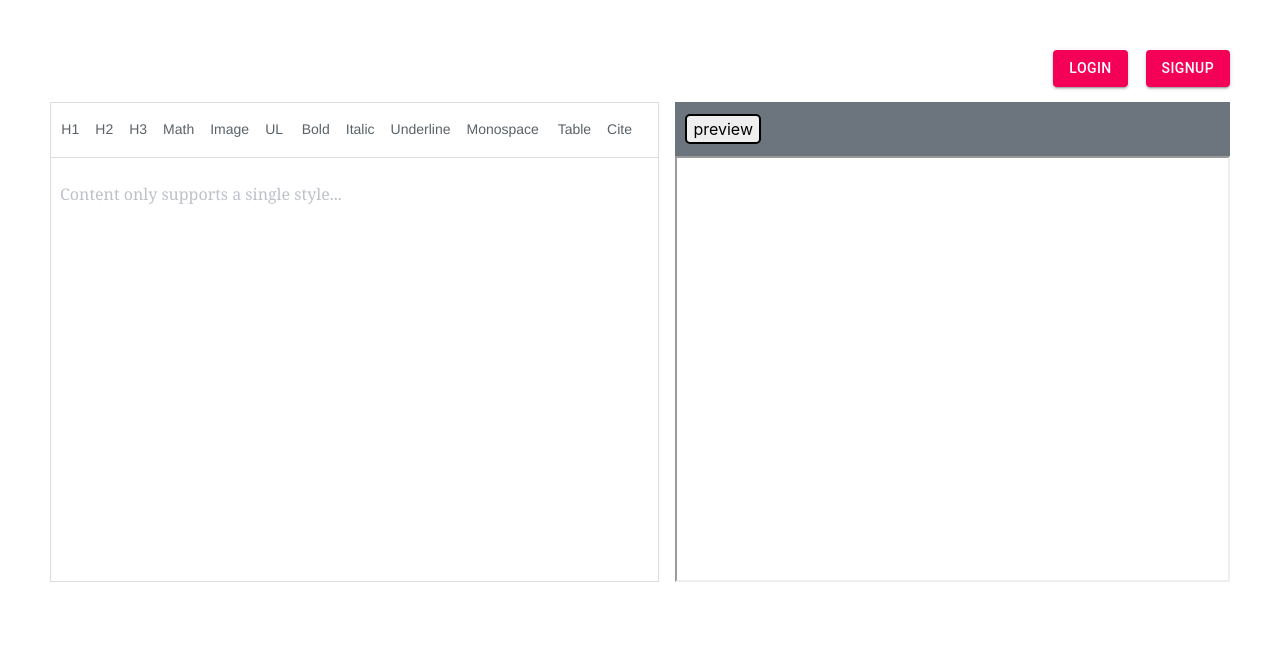
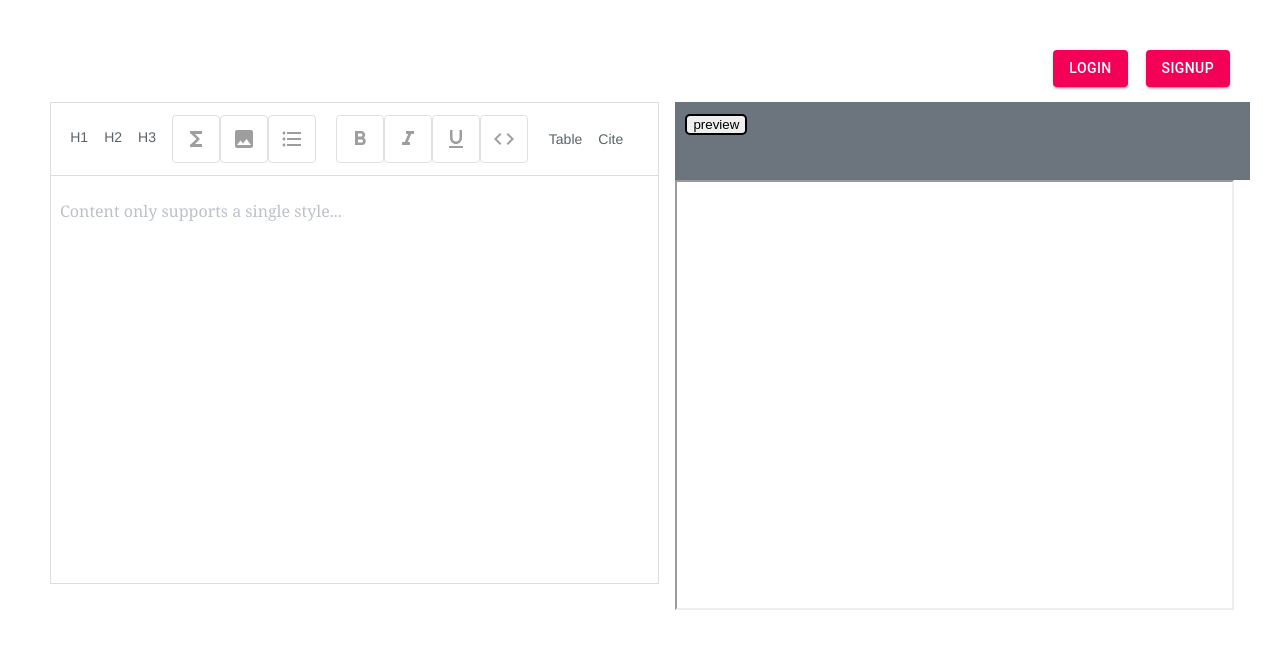
Before and after one commit to zhyd1997/Eorg, a React app: page / in a window 1280 px wide. Shown: the top 648 px of the page. Built offline with nearby package versions, Linux system fonts and the light colour scheme.

Commit message:
feat: used Material Design Toggle Button icons (#40)

```diff
--- a/package.json
+++ b/package.json
@@ -5,6 +5,7 @@
   "dependencies": {
     "@material-ui/core": "^4.12.2",
     "@material-ui/icons": "^4.11.2",
+    "@material-ui/lab": "^4.0.0-alpha.60",
     "core-js": "^3.15.2",
     "draft-js": "^0.11.7",
     "immutable": "^4.0.0-rc.14",
--- a/public/index.html
+++ b/public/index.html
@@ -24,7 +24,6 @@
       work correctly both with client-side routing and a non-root public URL.
       Learn how to configure a non-root public URL by running `npm run build`.
     -->
-    <link rel="stylesheet" href="https://stackpath.bootstrapcdn.com/bootstrap/4.5.2/css/bootstrap.min.css" integrity="sha384-JcKb8q3iqJ61gNV9KGb8thSsNjpSL0n8PARn9HuZOnIxN0hoP+VmmDGMN5t9UJ0Z" crossorigin="anonymous">
     <link rel="stylesheet" href="https://cdn.jsdelivr.net/npm/katex@0.12.0/dist/katex.min.css" integrity="sha384-AfEj0r4/OFrOo5t7NnNe46zW/tFgW6x/bCJG8FqQCEo3+Aro6EYUG4+cU+KJWu/X" crossorigin="anonymous">
     <script crossorigin src="https://unpkg.com/react@16.13.1/umd/react.production.min.js"></script>
     <script crossorigin src="https://unpkg.com/react-dom@16.13.1/umd/react-dom.production.min.js"></script>
--- a/src/components/Editor/BlockStyleControls.tsx
+++ b/src/components/Editor/BlockStyleControls.tsx
@@ -1,18 +1,19 @@
 import React from "react";
+import { FormatListBulleted, Functions, Image } from "@material-ui/icons";
 import { StyleButton } from "./StyleButton";
 import { StyleControlsProps } from "./types";
 
 const BLOCK_TYPES = [
-  { label: "H1", style: "header-one" },
-  { label: "H2", style: "header-two" },
-  { label: "H3", style: "header-three" },
-  { label: "Math", style: "math" },
-  { label: "Image", style: "image-block" },
+  { label: "H1", style: "header-one", icon: "" },
+  { label: "H2", style: "header-two", icon: "" },
+  { label: "H3", style: "header-three", icon: "" },
+  { label: "Math", style: "math", icon: <Functions /> },
+  { label: "Image", style: "image-block", icon: <Image /> },
   // {label: 'H4', style: 'header-four'},
   // {label: 'H5', style: 'header-five'},
   // {label: 'H6', style: 'header-six'},
   // {label: 'Blockquote', style: 'blockquote'},
-  { label: "UL", style: "unordered-list-item" },
+  { label: "UL", style: "unordered-list-item", icon: <FormatListBulleted /> },
   // {label: 'OL', style: 'ordered-list-item'},
   // {label: 'Code Block', style: 'code-block'},
 ];
@@ -32,6 +33,7 @@ export const BlockStyleControls = (props: StyleControlsProps) => {
           key={type.label}
           active={type.style === blockType}
           label={type.label}
+          icon={type.icon}
           onToggle={props.onToggle}
           style={type.style}
         />
--- a/src/components/Editor/InlineStyleControls.tsx
+++ b/src/components/Editor/InlineStyleControls.tsx
@@ -1,12 +1,18 @@
 import React from "react";
+import {
+  FormatBold,
+  FormatItalic,
+  FormatUnderlined,
+  Code,
+} from "@material-ui/icons";
 import { StyleButton } from "./StyleButton";
 import { StyleControlsProps } from "./types";
 
 const INLINE_STYLES = [
-  { label: "Bold", style: "BOLD" },
-  { label: "Italic", style: "ITALIC" },
-  { label: "Underline", style: "UNDERLINE" },
-  { label: "Monospace", style: "CODE" },
+  { label: "Bold", style: "BOLD", icon: <FormatBold /> },
+  { label: "Italic", style: "ITALIC", icon: <FormatItalic /> },
+  { label: "Underline", style: "UNDERLINE", icon: <FormatUnderlined /> },
+  { label: "Monospace", style: "CODE", icon: <Code /> },
 ];
 
 export const InlineStyleControls = ({
@@ -22,6 +28,7 @@ export const InlineStyleControls = ({
           key={type.label}
           active={currentStyle.has(type.style)}
           label={type.label}
+          icon={type.icon}
           onToggle={onToggle}
           style={type.style}
         />
--- a/src/components/Editor/StyleButton.tsx
+++ b/src/components/Editor/StyleButton.tsx
@@ -1,9 +1,12 @@
 import React from "react";
+import { ToggleButton } from "@material-ui/lab";
+import { Tooltip } from "@material-ui/core";
 
 type StyleButtonProps = {
   style: string;
   active: boolean;
   label: string;
+  icon: any;
   onToggle: (style: string) => void;
 };
 
@@ -12,6 +15,7 @@ export const StyleButton = ({
   style,
   active,
   label,
+  icon,
 }: StyleButtonProps) => {
   function onToggleStyle(e: any): void {
     e.preventDefault();
@@ -23,10 +27,23 @@ export const StyleButton = ({
     className += " RichEditor-activeButton";
   }
 
+  if (icon === "") {
+    return (
+      // eslint-disable-next-line jsx-a11y/no-static-element-interactions
+      <span className={className} onMouseDown={onToggleStyle}>
+        {label}
+      </span>
+    );
+  }
+
   return (
-    // eslint-disable-next-line jsx-a11y/no-static-element-interactions
-    <span className={className} onMouseDown={onToggleStyle}>
-      {label}
-    </span>
+    <Tooltip title={label} placement="top">
+      <ToggleButton
+        value={label}
+        aria-label={label}
+        onMouseDown={onToggleStyle}>
+        {icon}
+      </ToggleButton>
+    </Tooltip>
   );
 };
```
Also changed, not shown: 1 other file (tests, documents, lock files or other folders).
